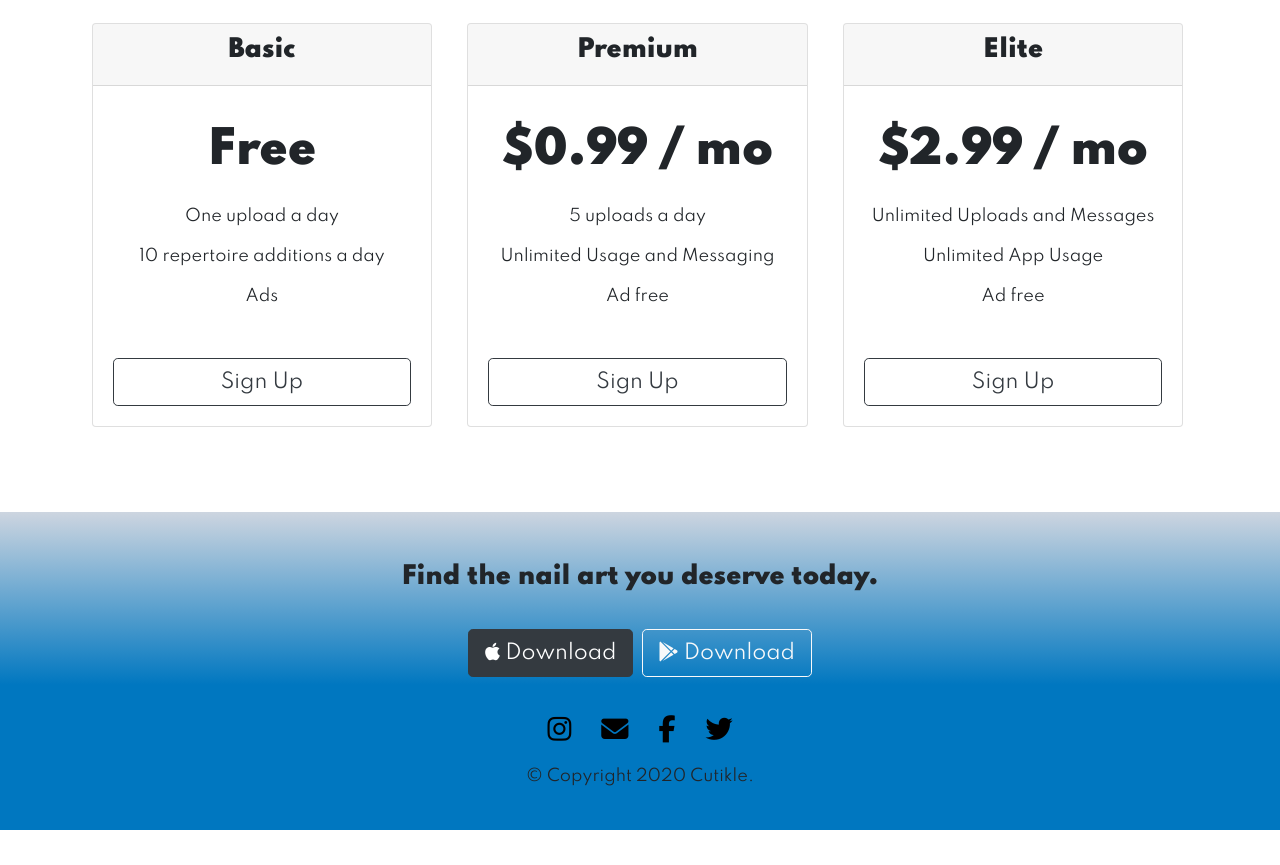
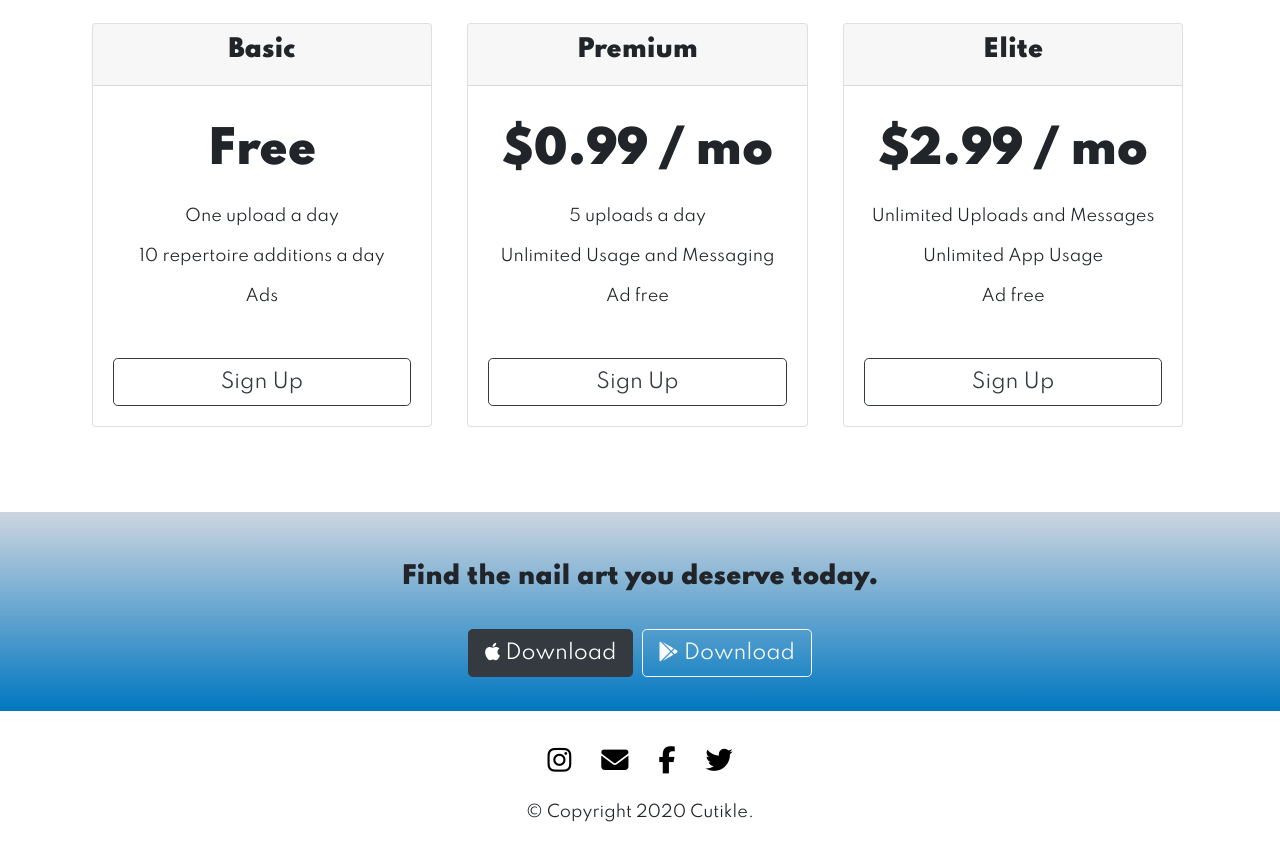
Before and after one commit to kealanjones/Cutikle, a plain HTML site: page index.html in a window 1280 px wide. Shown: the part 2677-3542 px from the top of the page. Before the commit the page ends 3507 px from the top, so only its background shows below. Drawn offline with nearby package versions, Linux system fonts and the light colour scheme.

Commit message:
Update styles.css

```diff
--- a/css/styles.css
+++ b/css/styles.css
@@ -183,19 +183,19 @@ a:hover {
 
 /* ________________________________________________________________________________Footer and Call to Action_____________________________________________________________________ */
 #footer {
-  background-color: #0077c0;
+  background-color: #FFF;
   padding: 2% 3% 2% 3%;
 }
 
 #cta {
   background-image: linear-gradient(#cdd5e0, #0077c0);
-  padding: 4% 7% 0 7%;
+  padding: 4% 7% 2% 7%;
 }
 
 #footer i {
   font-size: 1.7em;
   color: #000000;
-  margin: 5px 15px;
+  margin: 10px 15px;
 }
 
 
```
